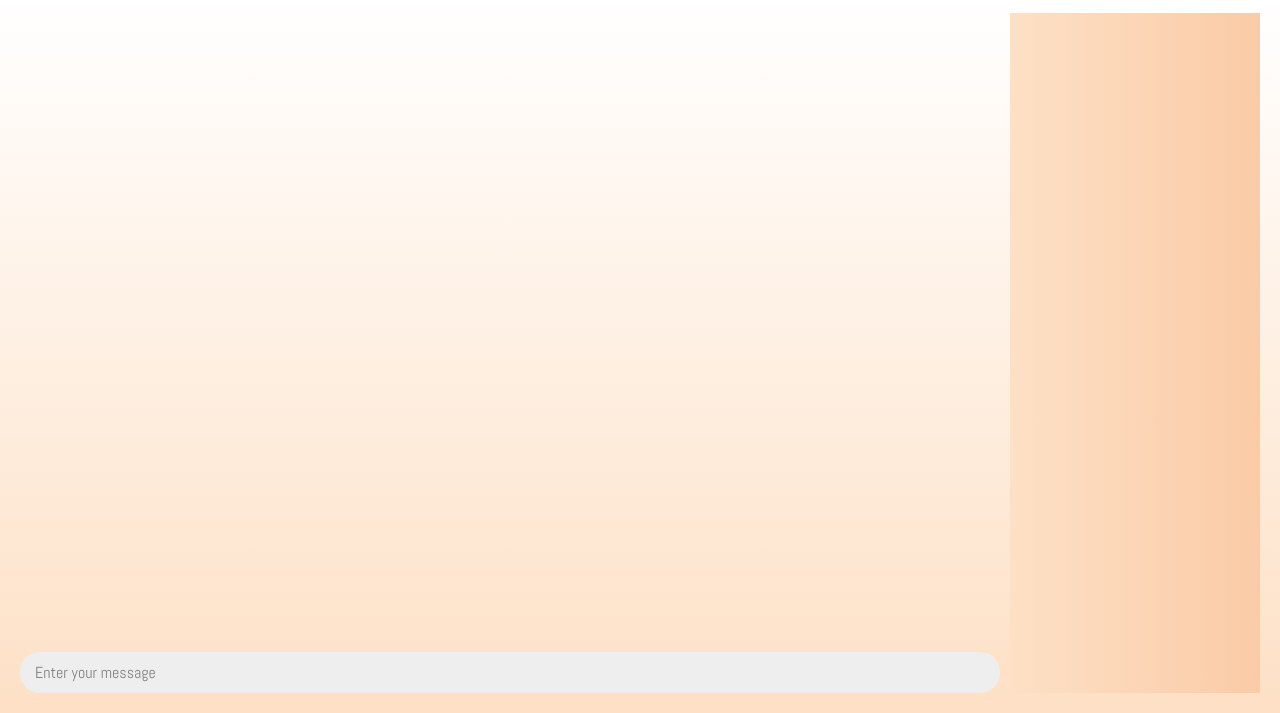
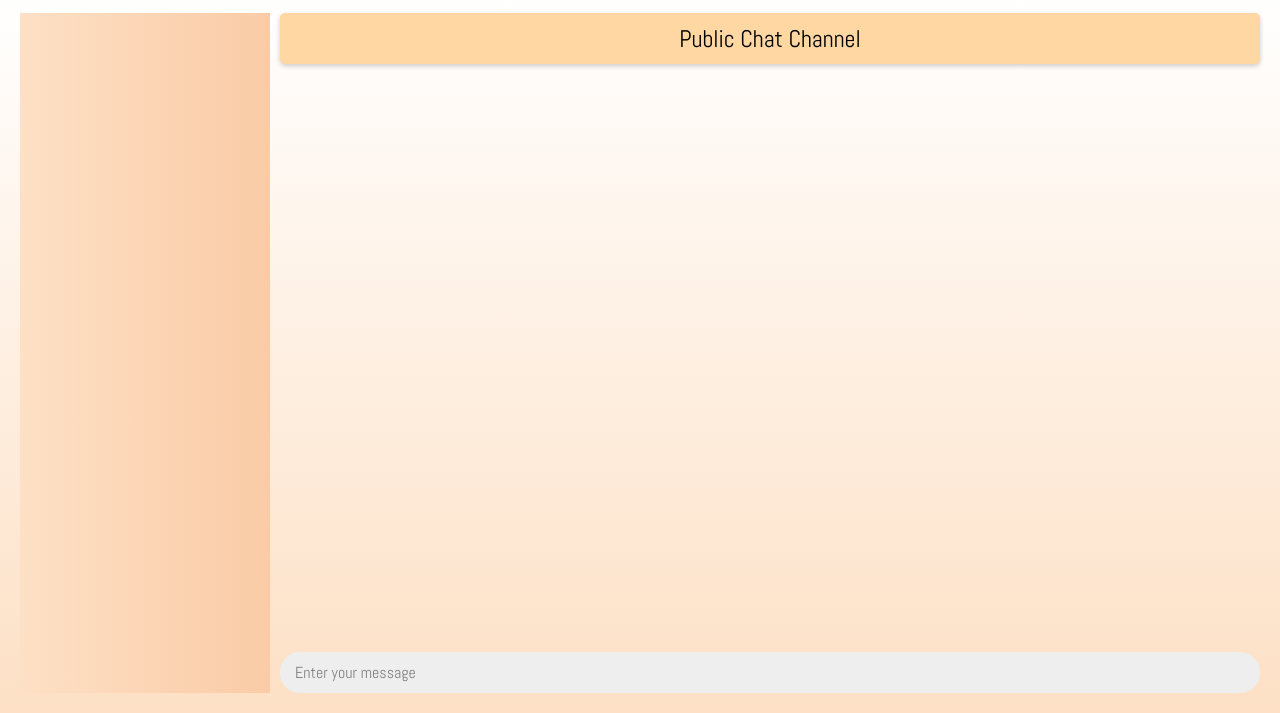
Before and after one commit to Tin04/chatroom, a website: page public/index.html in a window 1280 px wide. Shown: the part 87-800 px from the top of the page. Drawn offline with nearby package versions, Linux system fonts and the light colour scheme; no server answers.

Commit message:
feat: update main panel UI layout

```diff
--- a/public/index.html
+++ b/public/index.html
@@ -25,16 +25,17 @@
         </div>
 
         <div id="main-panel" class="row">
-            <div id="chat-panel" class="col">
+            <div id="online-users-panel" class="col"> <!-- Moved this div above the chat-panel -->
+                <div id="online-users-area" class="col"></div>
+            </div>
+
+            <div id="chat-panel" class="col"> <!-- Moved this div below the online-users-panel -->
+                <div class="chat-title">Public Chat Channel</div> <!-- Added title bar -->
                 <div id="chat-area" class="col"></div>
                 <div id="typing-indicator"></div>
                 <form id="chat-input-form" autocomplete="off">
                     <input id="chat-input" placeholder="Enter your message"></input>
                 </form>
-            </div>
-
-            <div id="online-users-panel" class="col">
-                <div id="online-users-area" class="col"></div>
             </div>
         </div>
     </div>
--- a/public/style.css
+++ b/public/style.css
@@ -239,6 +239,18 @@ button.icon:active {
     overflow-y: auto;
 }
 
+/* Chat panel */
+.chat-title {
+    background-color: #ffd7a2;
+    color: black;
+    font-size: 1.5em;
+    padding: 10px;
+    text-align: center;
+    border-radius: 5px;
+    box-shadow: 0 2px 5px rgba(0, 0, 0, 0.2);
+    margin-bottom: 10px;
+}
+
 /* Signin overlay */
 #signin-form {
     width: 270px;
```
